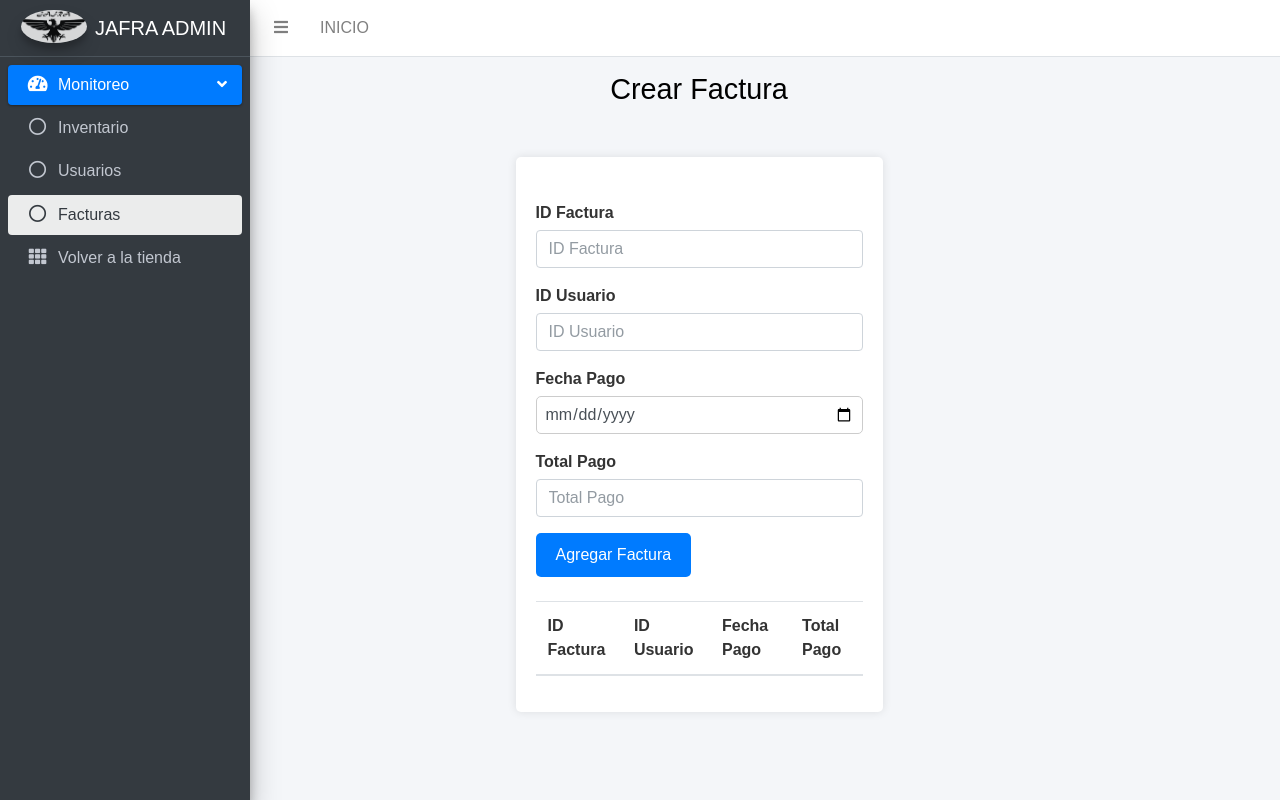
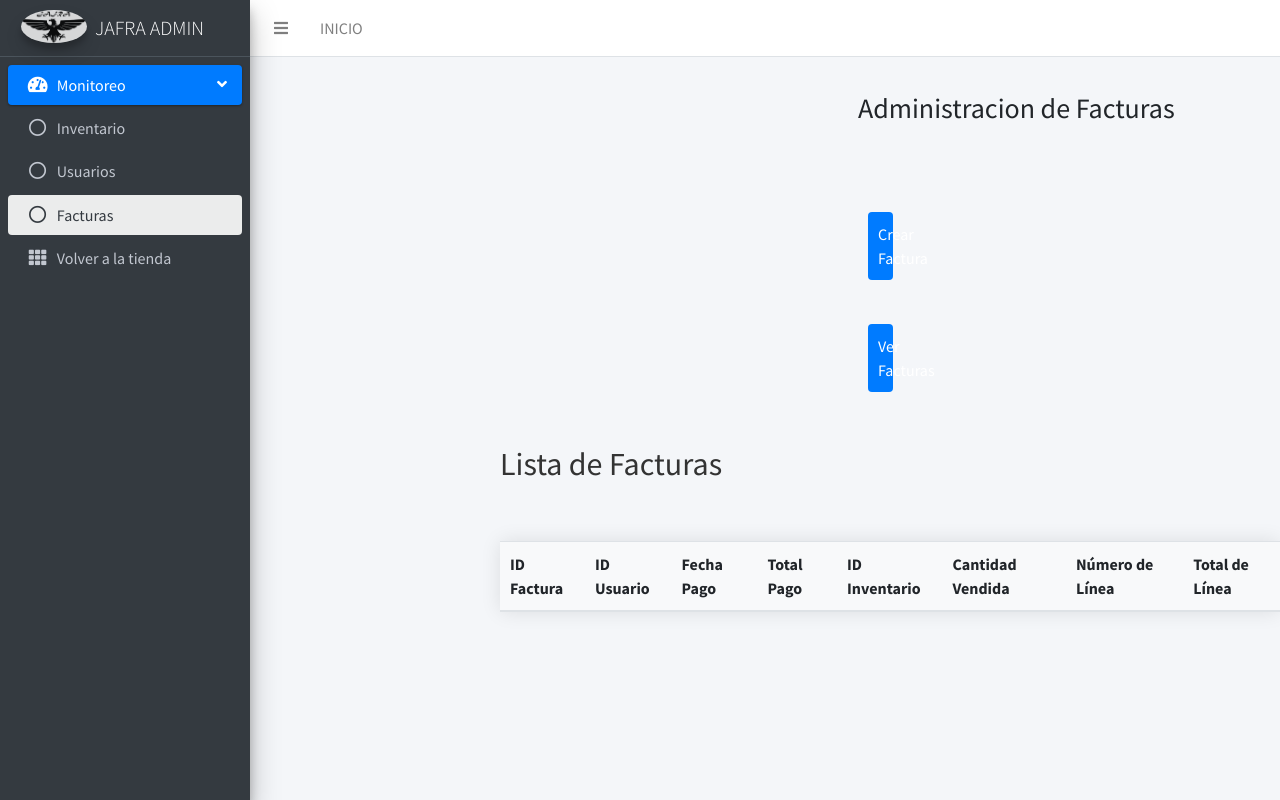
Before and after one commit to AndresS0103/SC-504-LenguajeBD, a PHP site: page /admin_facturas.html in a window 1280 px wide. Run offline with PHP 8.4, Linux system fonts and the light colour scheme; lists and menus that the app fills with data are empty; some libraries are stand-ins or nearby versions.

Commit message:
Implementacion del procedimiento de crear facturas incluyendo la tabla de detalles

```diff
--- a/views/admin_facturas.html
+++ b/views/admin_facturas.html
@@ -17,7 +17,6 @@ scratch. This page gets rid of all links and provides the needed markup only.
   <link rel="stylesheet" href="plugins/fontawesome-free/css/all.min.css">
   <!-- Theme style -->
   <link rel="stylesheet" href="dist/css/adminlte.min.css">
-  <link rel="stylesheet" href="./assets/css/usuarios.css">
   <link rel="stylesheet" href="./assets/css/facturas.css">
 </head>
 
@@ -114,15 +113,22 @@ scratch. This page gets rid of all links and provides the needed markup only.
             <div class="content-header">
               <div class="container-fluid">
                 <div class="row mb-2">
+                  <h3>Administracion de Facturas</h3><br>
                   <div class="col-sm-6">
-                    <h1>Crear Factura</h1>
-                    <!-- Formulario para crear factura con las clases personalizadas -->
-                    <div class="form-wrapper">
+                    <!-- Botones para crear factura y ver facturas -->
+                    <br><br>
+                    <button id="btn-create" class="btn btn-primary">Crear Factura</button>
+                    <br>
+                    <button id="btn-view" class="btn btn-primary">Ver Facturas</button>
+                  </div>
+                </div>
+              </div>
+            </div>
+
+            <!-- Formulario para crear factura -->
+            <div id="form-wrapper" class="form-wrapper" style="display: none;">
+              <h2>Crear Factura</h2>
               <form id="add-factura-form" class="mt-4">
-                        <div class="form-group">
-                          <label for="id_factura">ID Factura</label>
-                          <input type="text" class="form-control" id="id_factura" name="id_factura" placeholder="ID Factura" required>
-                        </div>
                 <div class="form-group">
                   <label for="id_usuario">ID Usuario</label>
                   <input type="text" class="form-control" id="id_usuario" name="id_usuario" placeholder="ID Usuario" required>
@@ -135,44 +141,96 @@ scratch. This page gets rid of all links and provides the needed markup only.
                   <label for="total_pago">Total Pago</label>
                   <input type="text" class="form-control" id="total_pago" name="total_pago" placeholder="Total Pago" required>
                 </div>
+                  <!-- Detalles de la factura -->
+                  <div class="form-group">
+                    <label for="id_inventario">ID Inventario</label>
+                    <input type="number" class="form-control" id="id_inventario" name="id_inventario" placeholder="ID Inventario" required>
+                  </div>
+                  <div class="form-group">
+                    <label for="cantidad_vendida">Cantidad Vendida</label>
+                    <input type="number" class="form-control" id="cantidad_vendida" name="cantidad_vendida" placeholder="Cantidad Vendida" required>
+                  </div>
+                  <div class="form-group">
+                    <label for="n_linea">Número de Línea</label>
+                    <input type="number" class="form-control" id="n_linea" name="n_linea" placeholder="Número de Línea" required>
+                  </div>
+                  <div class="form-group">
+                    <label for="total_linea">Total de Línea</label>
+                    <input type="number" class="form-control" id="total_linea" name="total_linea" placeholder="Total de Línea" required>
+                  </div>
                 <button type="submit" class="btn btn-primary">Agregar Factura</button>
+                <br><br>
               </form>
+              <br><br>
+            </div>
 
+            <!-- Tabla de Facturas -->
+            <div id="table-wrapper">
+              <h2>Lista de Facturas</h2>
+              <div class="table-wrapper">
+                <table id="factura-table" class="table">
 
-                      <table id="factura-table" class="table mt-4">
                   <thead>
                     <tr>
                       <th>ID Factura</th>
                       <th>ID Usuario</th>
                       <th>Fecha Pago</th>
                       <th>Total Pago</th>
+                      <th>ID Inventario</th>
+                      <th>Cantidad Vendida</th>
+                      <th>Número de Línea</th>
+                      <th>Total de Línea</th>
                     </tr>
                   </thead>
-                        <tbody id="factura-body"></tbody>
+                  <tbody id="factura-body">
+                    <br><br>
+
+                  </tbody>
                 </table>
+              </div>
+            </div>
 
+            <!-- Scripts -->
+            <script src="https://code.jquery.com/jquery-3.6.0.min.js"></script>
+            <script>
+              $(document).ready(function () {
+                $('#btn-create').click(function () {
+                  $('#form-wrapper').show();
+                  $('#table-wrapper').hide();
+                });
 
-                      <script src="https://code.jquery.com/jquery-3.6.0.min.js"></script>
+                $('#btn-view').click(function () {
+                  $('#table-wrapper').show();
+                  $('#form-wrapper').hide();
+                });
 
-
-
-                      <script src="https://code.jquery.com/jquery-3.6.0.min.js"></script>
-
-                      <script>
                 $(document).ready(function () {
 
             $('#add-factura-form').submit(function (event) {
               event.preventDefault();
-                            const id_factura = $('#id_factura').val();
+
               const id_usuario = $('#id_usuario').val();
               const fecha_pago = $('#fecha_pago').val();
               const total_pago = $('#total_pago').val();
+              const id_inventario = $('#id_inventario').val();
+              const cantidad_vendida = $('#cantidad_vendida').val();
+              const n_linea = $('#n_linea').val();
+              const total_linea = $('#total_linea').val();
 
               $.ajax({
                 url: '/facturas',
                 method: 'POST',
                 contentType: 'application/json',
-                              data: JSON.stringify({ id_factura, id_usuario, fecha_pago, total_pago }),
+                data: JSON.stringify({
+                  id_usuario,
+                  fecha_pago,
+                  total_pago,
+                  id_inventario,
+                  cantidad_vendida,
+                  n_linea,
+                  total_linea
+
+                }),
                 success: function (response) {
                   alert(response.message);
                   updateFacturasTable();
@@ -196,6 +254,11 @@ scratch. This page gets rid of all links and provides the needed markup only.
                       <td>${factura[1]}</td>
                       <td>${factura[2]}</td>
                       <td>${factura[3]}</td>
+                      <td>${factura[5]}</td>
+                      <td>${factura[6]}</td>
+                      <td>${factura[7]}</td>
+                      <td>${factura[8]}</td>
+
                     </tr>
                   `);
                 });
@@ -205,8 +268,8 @@ scratch. This page gets rid of all links and provides the needed markup only.
             updateFacturasTable();
           });
 
+              });
             </script>
-
           </div><!-- /.col -->
         </div><!-- /.row -->
       </div><!-- /.container-fluid -->
--- a/views/assets/css/facturas.css
+++ b/views/assets/css/facturas.css
@@ -1,62 +1,119 @@
-/* Estilos personalizados para el formulario de facturas */
-.form-wrapper {
-    max-width: 800px;
-    margin: 50px auto;
-    padding: 20px;
-    background-color: #fff;
-    border-radius: 5px;
-    box-shadow: 0 0 10px rgba(0, 0, 0, 0.1);
+h3 {
+  padding-left: 350px;
+  margin-top: 20px;
+}
+.col-sm-6 {
+  padding-left: 350px;
+  margin: 10px;
 }
 
-  .form-wrapper h1 {
-    margin-top: 0;
+.btn btn-primary {
+
+  padding: 20px;
+  color: black;
 }
 
-  .form-wrapper form {
-    margin-bottom: 20px;
+
+/* Estilos para el formulario */
+#form-wrapper {
+  margin-top: 20px;
 }
 
-  .form-wrapper label {
-    display: block;
-    margin-bottom: 5px;
+#form-wrapper h2 {
+  margin-bottom: 10px;
+  color: #333;
 }
 
-  .form-wrapper input[type="number"],
-  .form-wrapper input[type="date"] {
+#form-wrapper form {
   width: 100%;
-    padding: 8px;
+  max-width: 500px;
+  background-color: #fff;
+  padding: 20px;
+  border-radius: 5px;
+  box-shadow: 0 0 20px rgba(0, 0, 0, 0.1);
+}
+
+#form-wrapper label {
+  font-weight: bold;
+  color: #333;
+}
+
+#form-wrapper input[type="text"],
+#form-wrapper input[type="number"],
+#form-wrapper input[type="date"] {
+  width: 100%;
+  padding: 10px;
   margin-bottom: 15px;
   border: 1px solid #ccc;
   border-radius: 5px;
-    box-sizing: border-box;
 }
 
-  .form-wrapper button {
-    padding: 10px 20px;
+#form-wrapper button {
+  width: 100%;
+  padding: 10px;
   background-color: #007bff;
   color: #fff;
   border: none;
   border-radius: 5px;
   cursor: pointer;
+  transition: background-color 0.3s ease;
 }
 
-  .form-wrapper button:hover {
+#form-wrapper button:hover {
   background-color: #0056b3;
 }
 
-  .form-wrapper .detalle {
-    border: 1px solid #ccc;
-    border-radius: 5px;
+
+.btn-primary {
+  display: block;
+  width: 100%;
   padding: 10px;
-    margin-bottom: 10px;
+  margin-top: 20px;
+  color: #fff;
+  background-color: #007bff;
+  border: none;
+  border-radius: 4px;
+  cursor: pointer;
 }
 
-  .form-wrapper .detalle label {
-    display: inline-block;
-    width: 120px;
+.btn-primary:hover {
+  background-color: #0056b3;
 }
 
-  .form-wrapper .detalle-input {
-    width: calc(100% - 130px);
-    margin-bottom: 5px;
+/* Estilos para la tabla */
+#table-wrapper {
+  margin-top: 20px;
 }
+
+#table-wrapper h2 {
+  margin-bottom: 10px;
+  color: #333;
+}
+
+.table-wrapper table {
+  width: 100%;
+  border-collapse: collapse;
+  box-shadow: 0 0 20px rgba(0, 0, 0, 0.1);
+  border-radius: 5px;
+}
+
+.table-wrapper th {
+  background-color: #f8f9fa;
+  font-weight: bold;
+  text-align: left;
+  padding: 10px;
+  border-bottom: 2px solid #dee2e6;
+}
+
+.table-wrapper tr {
+  transition: background-color 0.3s ease;
+}
+
+.table-wrapper td {
+  padding: 10px;
+  border-bottom: 1px solid #dee2e6;
+}
+
+.table-wrapper tbody tr:hover {
+  background-color: #f2f2f2;
+}
```
Also changed, not shown: conexion.js (+8 -3 lines), scriptBD.sql (+67 -0 lines), server.js (+15 -5 lines). Lines whose indentation alone changed are shown as unchanged.
